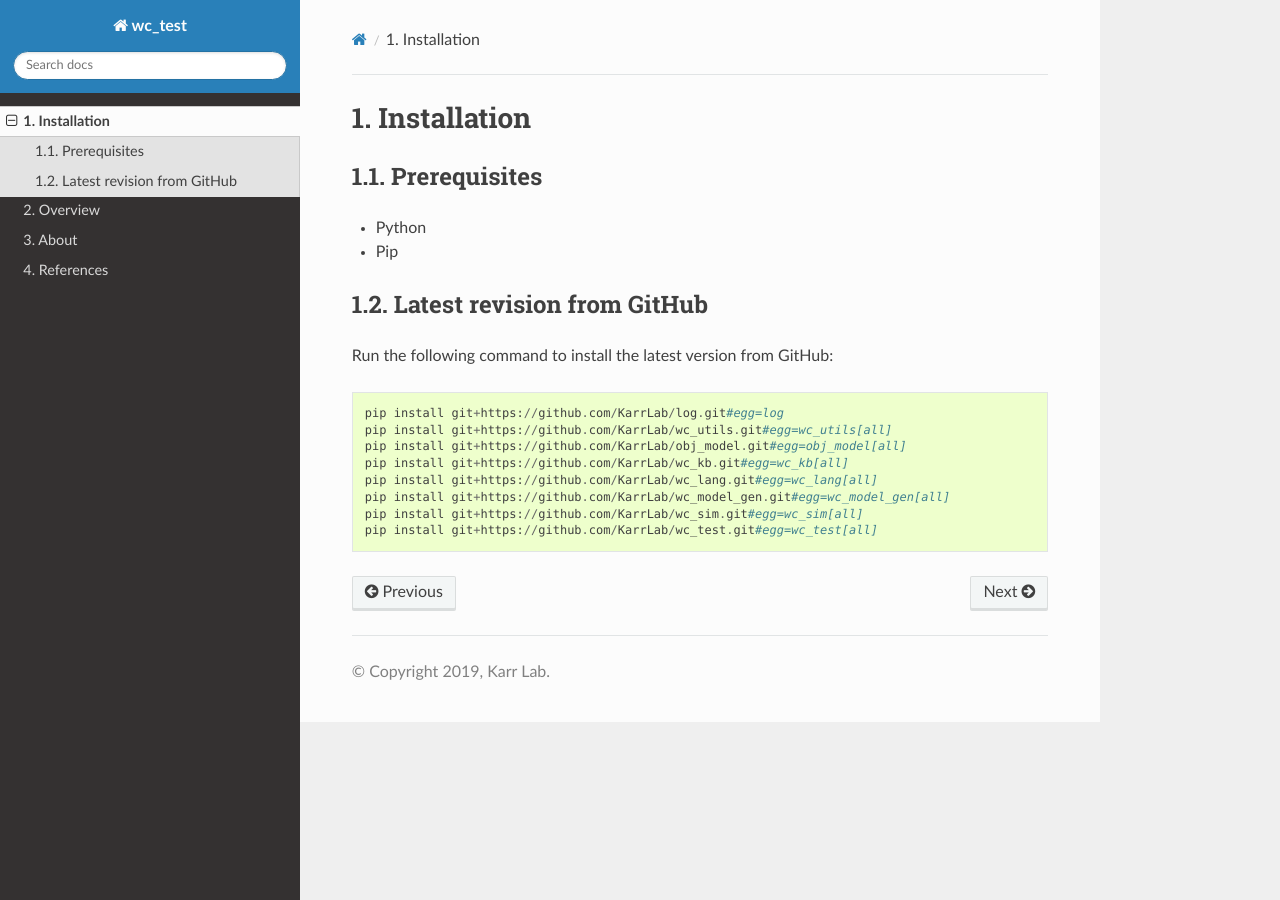
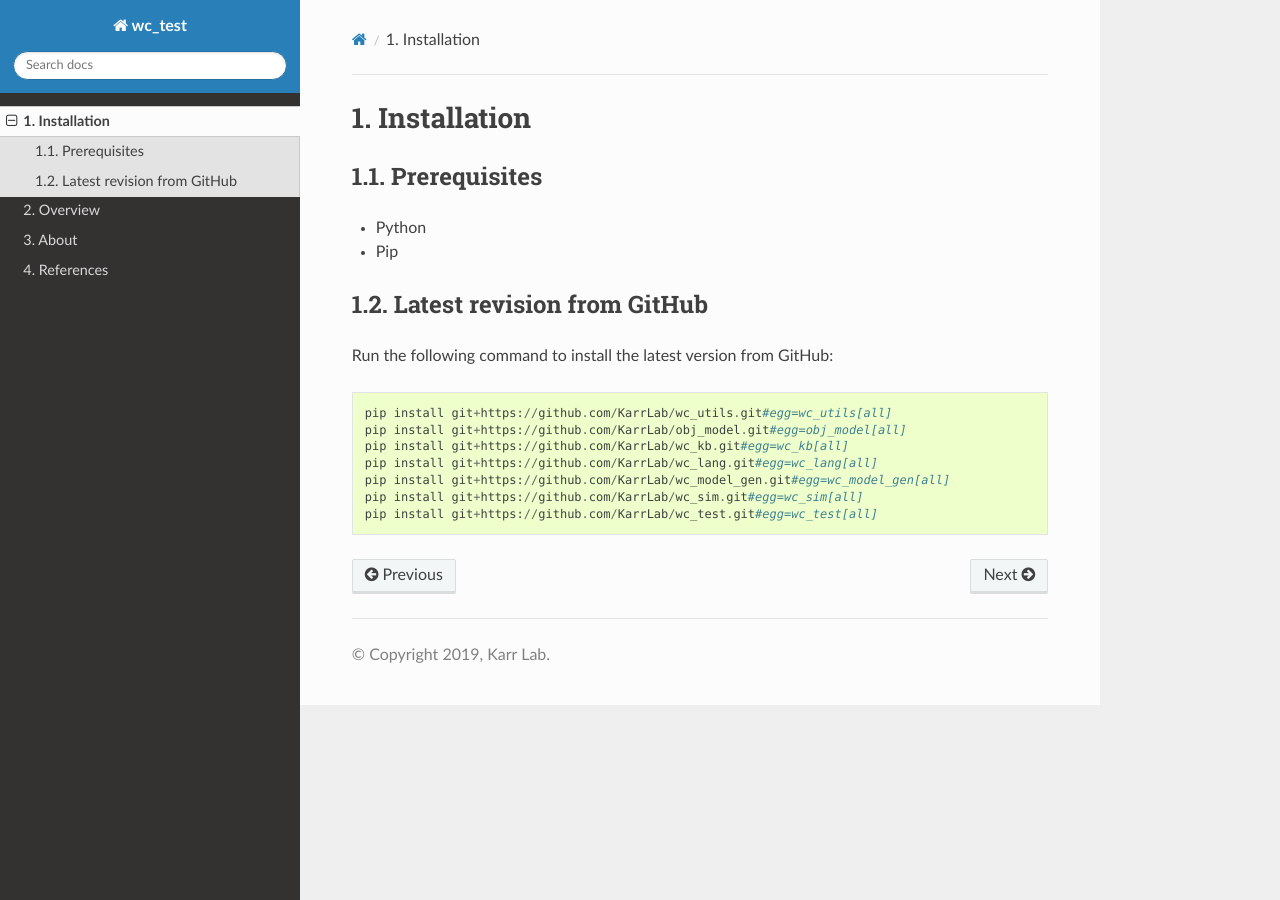
Before and after one commit to KarrLab/wc_test, a Sphinx documentation site: the page built from docs/installation.rst, in a window 1280 px wide. Built offline with Sphinx 7.4.7 and the Read the Docs theme 2.0.0, drawn with Linux system fonts in a browser that asks for light colours; pages that are not in the unit, such as notebooks, are missing from menus.

Commit message:
removing log package

```diff
--- a/docs/installation.rst
+++ b/docs/installation.rst
@@ -11,7 +11,6 @@ Latest revision from GitHub
 ---------------------------
 Run the following command to install the latest version from GitHub::
 
-    pip install git+https://github.com/KarrLab/log.git#egg=log
     pip install git+https://github.com/KarrLab/wc_utils.git#egg=wc_utils[all]
     pip install git+https://github.com/KarrLab/obj_model.git#egg=obj_model[all]
     pip install git+https://github.com/KarrLab/wc_kb.git#egg=wc_kb[all]
```
Also changed, not shown: README.md (+0 -1 lines), 1 other file.
